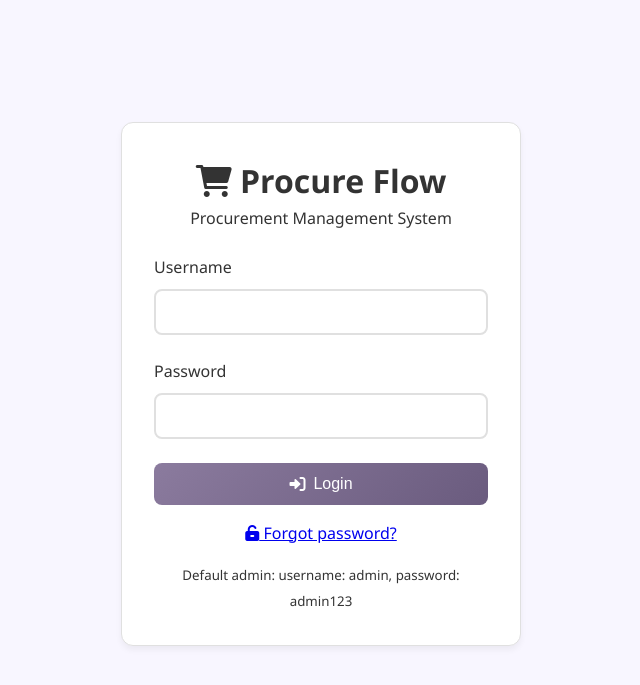
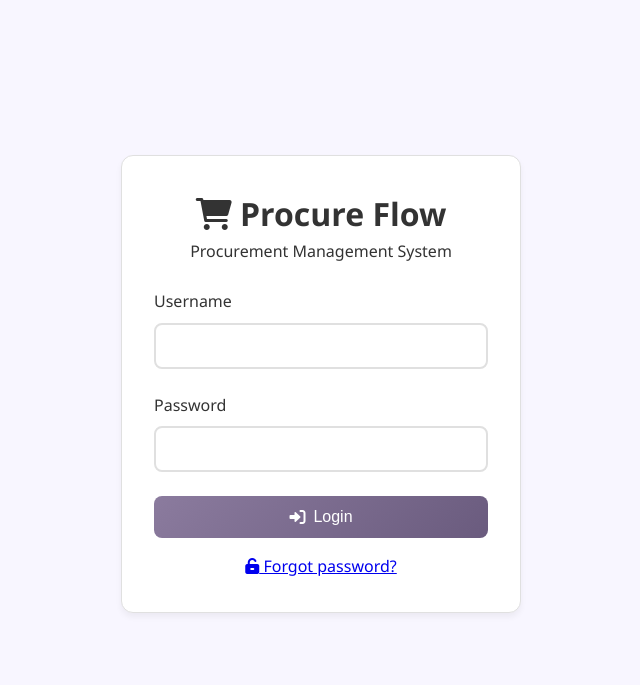
Before and after one commit to schizoscar/Procure-Flow, a Flask app: page /login in a window 1280 px wide. Shown: the top 685 px of the page, without its empty margins (319-959 px from the left). Run offline with Flask 3, Linux system fonts and the light colour scheme.

Commit message:
Remove default login credentials

```diff
--- a/templates/login.html
+++ b/templates/login.html
@@ -45,10 +45,6 @@
                         {% endfor %}
                     {% endif %}
                 {% endwith %}
-
-                <div class="text-center mt-2">
-                    <small>Default admin: username: admin, password: admin123</small>
-                </div>
             </div>
         </div>
     </div>
```
Also changed, not shown: database/procure_flow.db.
